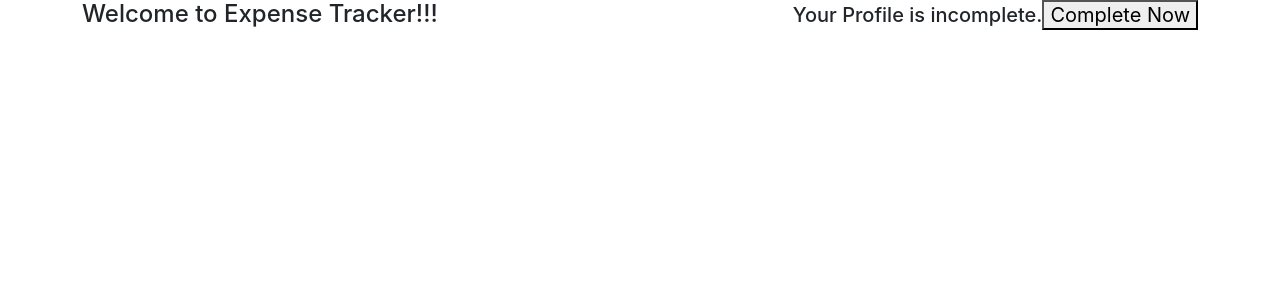
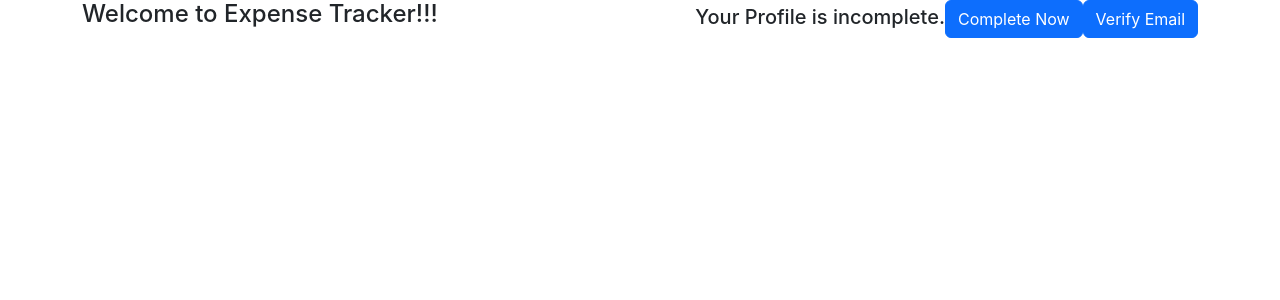
Before and after one commit to Rajat124/expense-tracker, a React (Create React App) app: page /home in a window 1280 px wide. Shown: the top 300 px of the page. Built offline with nearby package versions, Linux system fonts and the light colour scheme.

Commit message:
Verify User Email

```diff
--- a/src/App.js
+++ b/src/App.js
@@ -14,9 +14,7 @@ function App() {
 
   return (
     <Switch>
-      {/* <Route path="/">
-        <Authform />
-      </Route> */}
+      {/* <Route path="/"></Route> */}
       <Route path="/home">
         <Home />
       </Route>
--- a/src/components/pages/Home.js
+++ b/src/components/pages/Home.js
@@ -1,7 +1,45 @@
 import React from "react";
+import { Button } from "react-bootstrap";
 import { NavLink } from "react-router-dom";
 
+let idToken = localStorage.getItem("token");
+
 const Home = () => {
+  const verifyEmail = () => {
+    fetch(
+      "https://identitytoolkit.googleapis.com/v1/accounts:sendOobCode?key=AIzaSyDYfusG2ykTFrcF5AZHX45XIWzd3ffeaEg",
+      {
+        method: "POST",
+        body: JSON.stringify({
+          requestType: "VERIFY_EMAIL",
+          idToken: idToken,
+        }),
+        headers: {
+          "Content-Type": "application/json",
+        },
+      }
+    )
+      .then((res) => {
+        if (res.ok) {
+          return res.json();
+        } else {
+          return res.json().then((data) => {
+            let errorMess = "failed";
+            if (data && data.error && data.error.message) {
+              errorMess = data.error.message;
+            }
+            throw new Error(errorMess);
+          });
+        }
+      })
+      .then((data) => {
+        console.log(data);
+      })
+      .catch((err) => {
+        console.log(err.message);
+      });
+  };
+
   return (
     <div
       className="container"
@@ -11,8 +49,9 @@ const Home = () => {
       <h5>
         Your Profile is incomplete.
         <NavLink to="/profile">
-          <button>Complete Now</button>
+          <Button>Complete Now</Button>
         </NavLink>
+        <Button onClick={verifyEmail}>Verify Email</Button>
       </h5>
     </div>
   );
--- a/src/components/pages/ProfilePage.js
+++ b/src/components/pages/ProfilePage.js
@@ -37,10 +37,12 @@ const ProfilePage = () => {
         }
       })
       .then((data) => {
-        // console.log(data);
+        console.log(data);
         data.users.map((item) => {
-          fullnameInput.current.value = item.displayName;
-          profileLinkInput.current.value = item.photoUrl;
+          if (item.displayName) {
+            fullnameInput.current.value = item.displayName;
+            profileLinkInput.current.value = item.photoUrl;
+          }
         });
       })
       .catch((err) => {
@@ -97,9 +99,9 @@ const ProfilePage = () => {
         <h6>
           Your Profile is incomplete. A complete profile has higher chances to
           landing a job
-          <NavLink to="/profile">
+          {/* <NavLink to="/profile">
             <button>Complete Now</button>
-          </NavLink>
+          </NavLink> */}
         </h6>
       </div>
       <Form onSubmit={submitHandler}>
```
